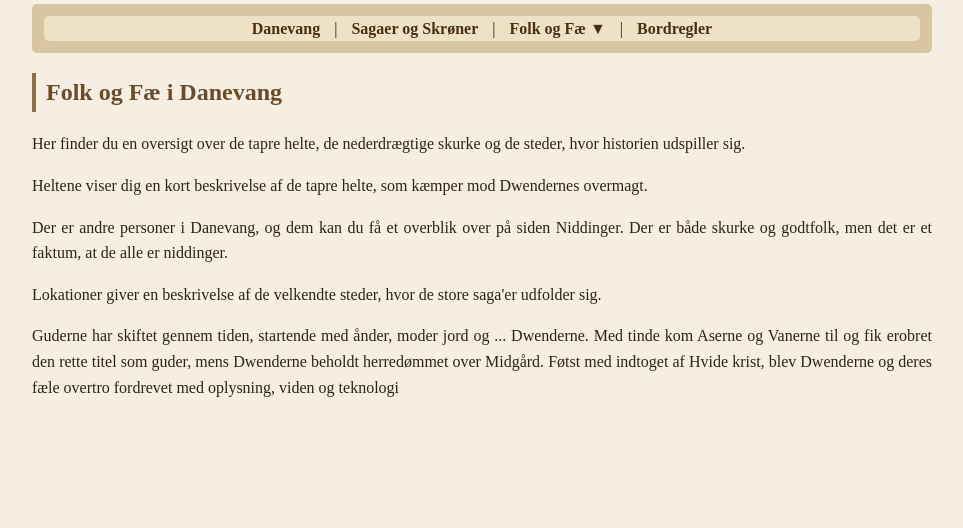
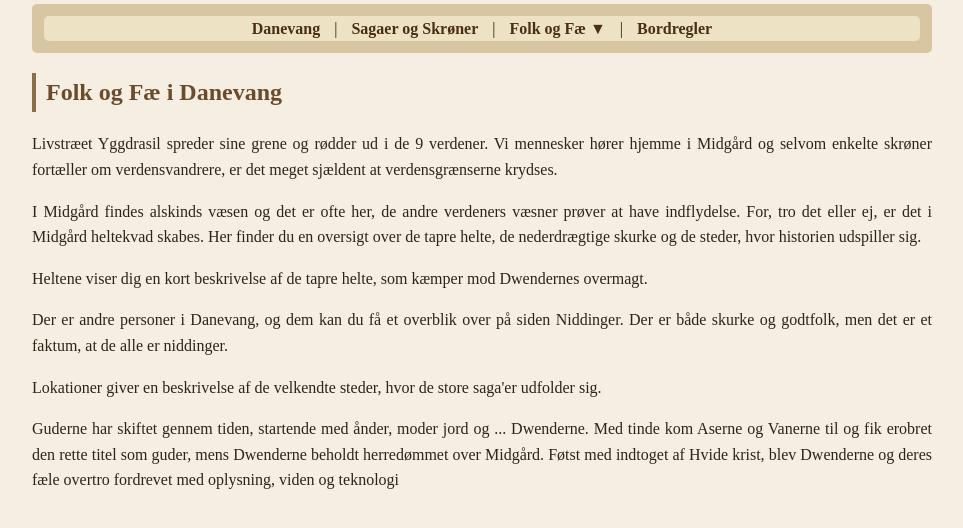
Before and after one commit to Stoffer75/den2side.dk, a Jekyll site: the page built from karakterer.html, in a window 1280 px wide, cut to the strip 274-802 px from the top of the page. Shown: the whole strip, without its empty margins (158-1121 px from the left). Built offline with Jekyll 4.4.1, drawn with Linux system fonts in a browser that asks for light colours.

Commit message:
Update karakterer.html

```diff
--- a/karakterer.html
+++ b/karakterer.html
@@ -3,7 +3,11 @@ layout: default
 title: Danevang
 ---
 <h2>Folk og Fæ i Danevang</h2>
-<p>
+  <p>Livstræet Yggdrasil spreder sine grene og rødder ud i de 9 verdener.
+      Vi mennesker hører hjemme i Midgård og selvom enkelte skrøner fortæller om verdensvandrere, er det meget sjældent at verdensgrænserne krydses.</p>
+
+  <p>I Midgård findes alskinds væsen og det er ofte her, de andre verdeners væsner prøver at have indflydelse.
+      For, tro det eller ej, er det i Midgård heltekvad skabes.
       Her finder du en oversigt over de tapre helte, de nederdrægtige skurke og de steder, hvor historien udspiller sig.</p>
 
   <p>Heltene viser dig en kort beskrivelse af de tapre helte, som kæmper mod Dwendernes overmagt.</p>
```
Lines whose indentation alone changed are shown as unchanged.
